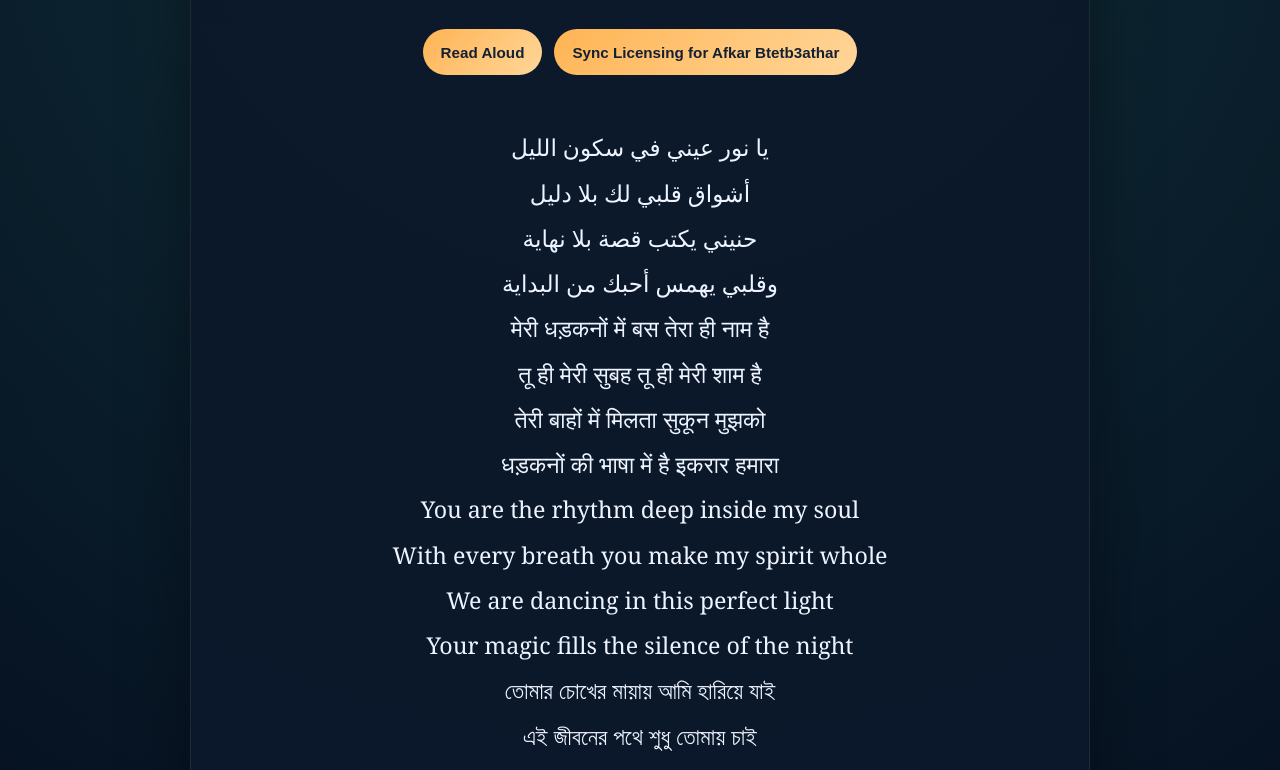
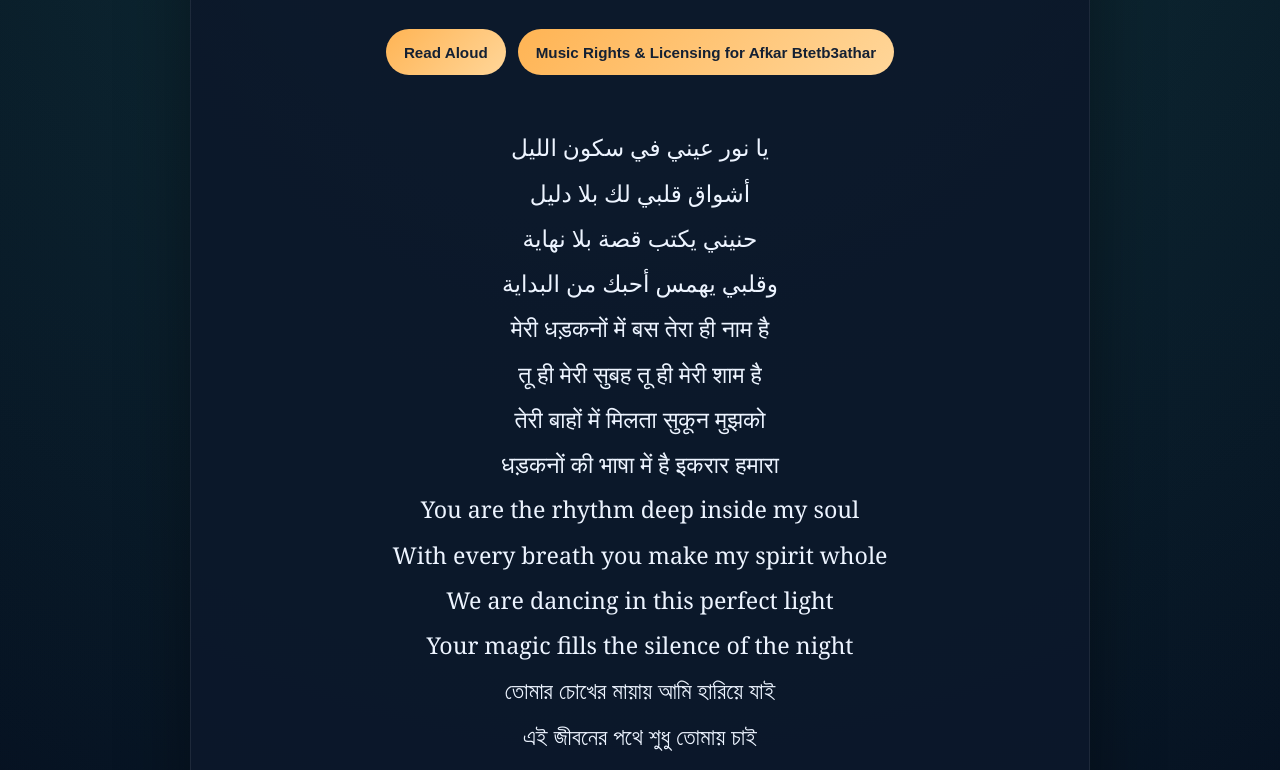
Before and after one commit to ImAbuSayed/afkar-btetb3athar, a plain HTML site: page index.html in a window 1280 px wide. Shown: the part 227-997 px from the top of the page. Drawn offline with Linux system fonts and the light colour scheme.

Commit message:
feat: update song page

```diff
--- a/index.html
+++ b/index.html
@@ -537,7 +537,7 @@
 
         <div class="controls">
             <button class="btn-speak" id="speakBtn" title="Read the lyrics aloud"><span id="speakText">Read Aloud</span></button>
-            <a href="https://music.abusayed.com.bd/Licensing/" class="btn-license" title="Get licensing for this song" target="_blank">Sync Licensing for Afkar Btetb3athar</a>
+            <a href="https://music.abusayed.com.bd/Licensing/" class="btn-license" title="Get licensing for this song" target="_blank">Music Rights & Licensing for Afkar Btetb3athar</a>
 
         </div>
         <br>
```
